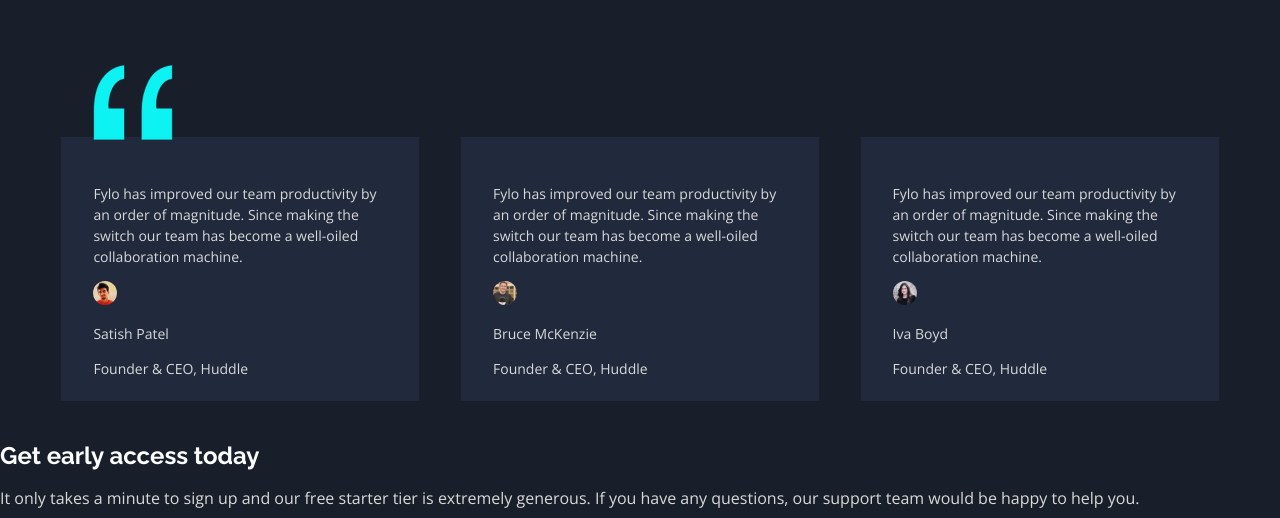
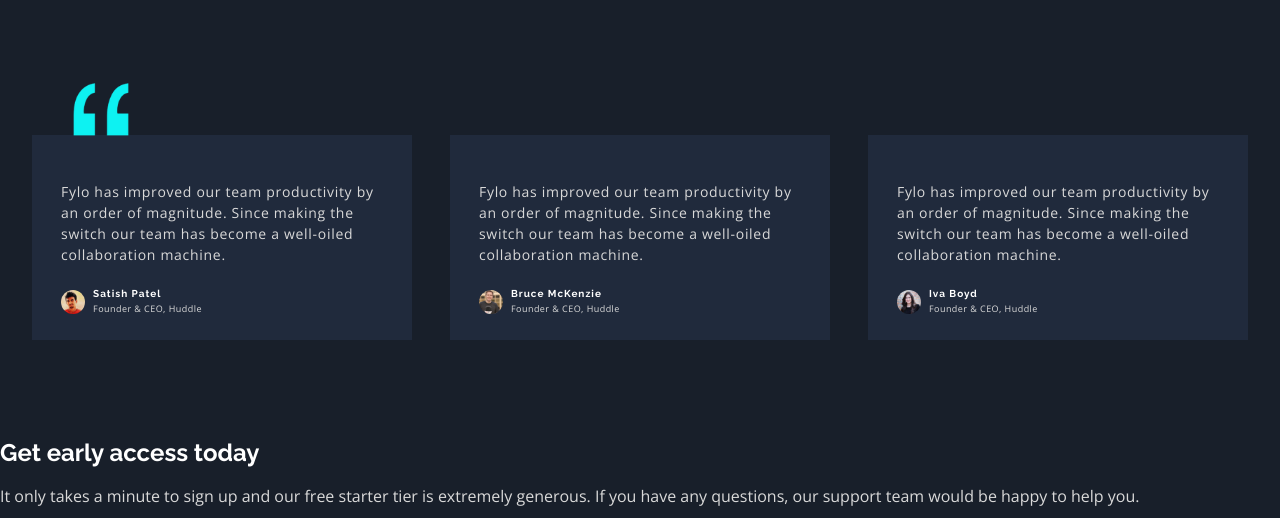
Before and after one commit to MAYiXA/fylo, a plain HTML site: page index.html in a window 1280 px wide. Shown: the part 2750-3268 px from the top of the page. Drawn offline with nearby package versions, Linux system fonts and the light colour scheme.

Commit message:
Adjust and fix testimonials issues

```diff
--- a/index.html
+++ b/index.html
@@ -93,47 +93,51 @@
     <div class="testimonials">
 
       <blockquote>
-        <p class="p-small">
+        <p>
           Fylo has improved our team productivity by an order of magnitude. Since making the switch our team has
           become a well-oiled collaboration machine.
         </p>
         <footer>
-          <img src="images\profile-1.jpg" alt="">
-          <p>Satish Patel</p>
-          <p>Founder & CEO, Huddle</p>
-
+          <img src="images/profile-1.jpg" alt="Satish Patel portrait">
+          <div class="footer-wrap">
+            <h2>Satish Patel</h2>
+            <p>Founder & CEO, Huddle</p>
+          </div>
         </footer>
       </blockquote>
 
       <blockquote>
-        <p class="p-small">
+        <p>
           Fylo has improved our team productivity by an order of magnitude. Since making the switch our team has
           become a well-oiled collaboration machine.
         </p>
         <footer>
-          <img src="images\profile-2.jpg" alt="">
-          <p>Bruce McKenzie</p>
-          <p>Founder & CEO, Huddle</p>
+          <img src="images/profile-2.jpg" alt="Bruce McKenzie portrait">
+          <div class="footer-wrap">
+            <h2>Bruce McKenzie</h2>
+            <p>Founder & CEO, Huddle</p>
+          </div>
         </footer>
       </blockquote>
 
       <blockquote>
-        <p class="p-small">
+        <p>
           Fylo has improved our team productivity by an order of magnitude. Since making the switch our team has
           become a well-oiled collaboration machine.
         </p>
         <footer>
-          <img src="images\profile-3.jpg" alt="">
-          <p>Iva Boyd</p>
-          <p>Founder & CEO, Huddle</p>
+          <img src="images/profile-3.jpg" alt="Iva Boyd portrait">
+          <div class="footer-wrap">
+            <h2>Iva Boyd</h2>
+            <p>Founder & CEO, Huddle</p>
+          </div>
         </footer>
       </blockquote>
     </div>
 
-    <section>
+    <section class="sign-up">
       <h2>Get early access today</h2>
-
-      <p class="p-small">
+      <p>
         It only takes a minute to sign up and our free starter tier is extremely generous. If you have any
         questions, our support team would be happy to help you.
       </p>
--- a/sass/_testimonials.scss
+++ b/sass/_testimonials.scss
@@ -4,24 +4,47 @@
     flex-flow: row wrap;
     position: relative;
     margin-top: 5em;
+    margin-bottom: 5em;
     blockquote {
         background-color: $color-bg-testi;
-        padding: 2em 2em .5em;
-        margin: 1.3em;
+        padding: 2em 1.8em 1em;
+        margin: 1.2em;
         &:first-child::before {
             content: url(bg-quotes.png);
+            transform: scale(0.7,0.7);
             position: absolute;
-            top: -3.2em;
+            top: -2.8em;
             filter: grayscale(100%) brightness(65%) sepia(100%) hue-rotate(140deg) saturate(1000%) contrast(0.9);
         }
         p {
-            max-width: 21em;
+            max-width: 23em;
             font-size: pxtoem(14);
             line-height: 1.5em;
+            letter-spacing: .05em;
         }
-        img {
-            max-width: 1.5em;
-            border-radius: 50%;
+        footer {
+            display: flex;
+            justify-content: left;
+            flex-flow: row wrap;
+            img {
+                width: 1.5em;
+                height: 1.5em;
+                border-radius: 50%;
+                align-self: center;
+            }
+            .footer-wrap {
+                margin-left: .5em;
+                h2 {
+                    font-size: pxtoem(10);
+                    letter-spacing: .1em;
+                    padding-top: 0.1em;
+                    margin-bottom: 0;
+                }
+                p {
+                    font-size: pxtoem(9);
+                    margin-top: .2em;
+                }
+            }
         }
     }
 }
```
Also changed, not shown: css/main.css, 1 other file.
